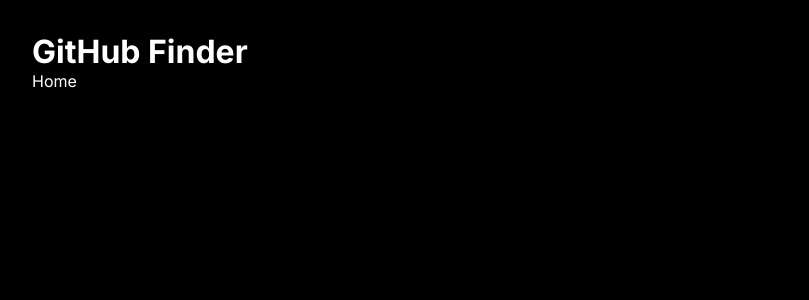
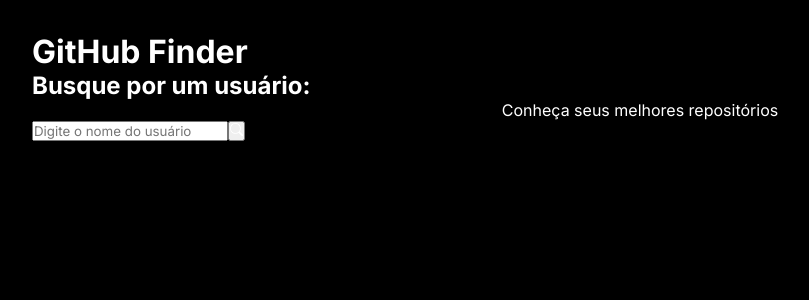
Before and after one commit to Thiagobf1/GitHubs_Finder, a React (Vite) app: page / in a window 1280 px wide. Shown: the top 300 px of the page, without its empty margins (0-809 px from the left). Built offline with nearby package versions, Linux system fonts and the light colour scheme.

Commit message:
Import {useState}

```diff
--- a/src/components/Search.tsx
+++ b/src/components/Search.tsx
@@ -9,7 +9,7 @@
       <div>
         <input type="text" placeholder='Digite o nome do usuário' />
         <button type="button">
-          <BsSearch.Search/>
+          <BsSearch/>
         </button>
       </div>
     </div>
--- a/src/routes/Home.tsx
+++ b/src/routes/Home.tsx
@@ -1,8 +1,13 @@
-import React from 'react'
+import Search from "../components/Search"
+import { useState } from "react"
 
 const Home = () => {
+  const {user, setUser} = useState(null);
+
   return (
-    <div>Home</div>
+    <div>
+      <Search />
+    </div>
   )
 }
 
```
